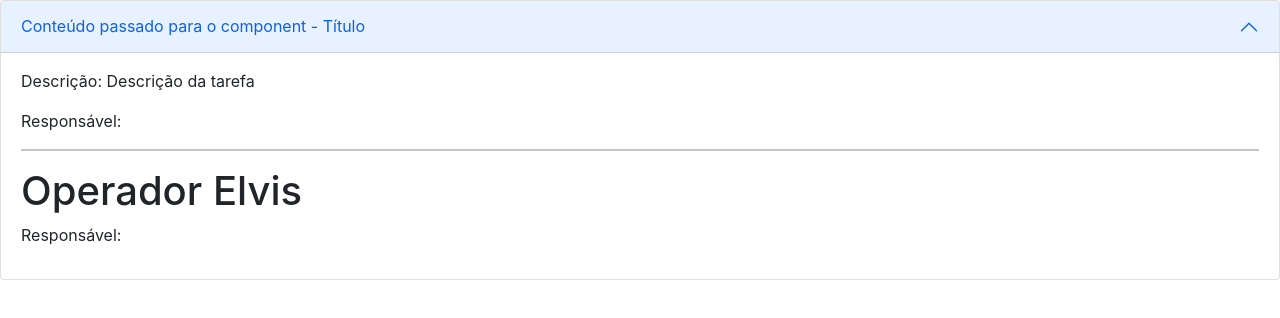
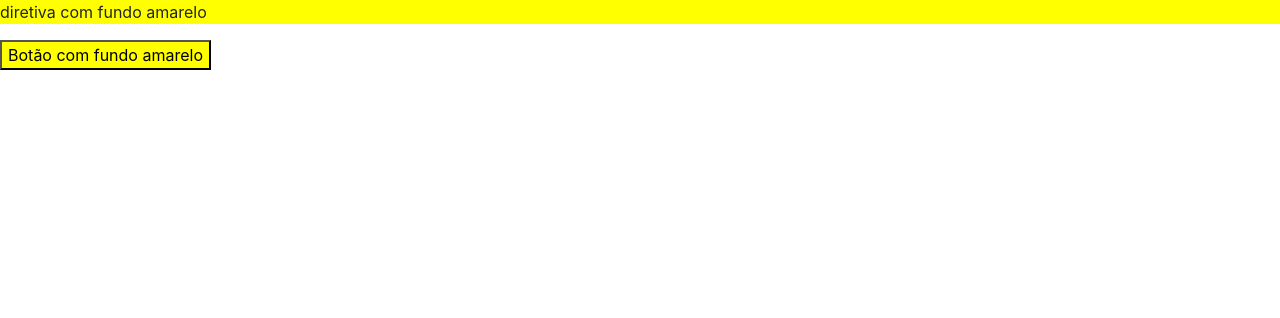
Before and after one commit to FerndsLuis/angular_loiane, an Angular app in the folder diretiva/diretivas/: page / in a window 1280 px wide. Shown: the top 318 px of the page. Built offline with nearby package versions, Linux system fonts and the light colour scheme.

Commit message:
diretivas customizadas

```diff
--- a/diretiva/diretivas/src/app/app.component.html
+++ b/diretiva/diretivas/src/app/app.component.html
@@ -4,9 +4,10 @@
 <app-diretiva-ngclass [hidden]="true"></app-diretiva-ngclass>
 <app-diretiva-ngstyle [hidden]="true"></app-diretiva-ngstyle>
 <app-operador-elvis [hidden]="true"></app-operador-elvis>
-<app-exemplo-ng-content>
+<app-exemplo-ng-content [hidden]="true">
   <div class="titulo">Conteúdo passado para o component - Título</div>
   <div class="corpo">
     <app-operador-elvis></app-operador-elvis>
   </div>
 </app-exemplo-ng-content>
+<app-diretivas-customizadas></app-diretivas-customizadas>
--- a/diretiva/diretivas/src/app/app.module.ts
+++ b/diretiva/diretivas/src/app/app.module.ts
@@ -11,6 +11,8 @@ import { DiretivaNgstyleComponent } from './diretiva-ngstyle/diretiva-ngstyle.co
 import { FormsModule } from '@angular/forms';
 import { OperadorElvisComponent } from './operador-elvis/operador-elvis.component';
 import { ExemploNgContentComponent } from './exemplo-ng-content/exemplo-ng-content.component';
+import { FundoAmareloDirective } from './shared/fundo-amarelo.directive';
+import { DiretivasCustomizadasComponent } from './diretivas-customizadas/diretivas-customizadas.component';
 
 @NgModule({
   declarations: [
@@ -22,6 +24,8 @@ import { ExemploNgContentComponent } from './exemplo-ng-content/exemplo-ng-conte
     DiretivaNgstyleComponent,
     OperadorElvisComponent,
     ExemploNgContentComponent,
+    FundoAmareloDirective,
+    DiretivasCustomizadasComponent,
   ],
   imports: [BrowserModule, NgbModule, FormsModule],
   providers: [],
--- /dev/null
+++ b/diretiva/diretivas/src/app/diretivas-customizadas/diretivas-customizadas.component.html
@@ -0,0 +1,3 @@
+<p fundoAmarelo>diretiva com fundo amarelo</p>
+
+<button fundoAmarelo>Botão com fundo amarelo</button>
--- /dev/null
+++ b/diretiva/diretivas/src/app/diretivas-customizadas/diretivas-customizadas.component.ts
@@ -0,0 +1,15 @@
+import { Component, OnInit } from '@angular/core';
+
+@Component({
+  selector: 'app-diretivas-customizadas',
+  templateUrl: './diretivas-customizadas.component.html',
+  styleUrls: ['./diretivas-customizadas.component.css']
+})
+export class DiretivasCustomizadasComponent implements OnInit {
+
+  constructor() { }
+
+  ngOnInit(): void {
+  }
+
+}
--- /dev/null
+++ b/diretiva/diretivas/src/app/shared/fundo-amarelo.directive.ts
@@ -0,0 +1,16 @@
+import { Directive, ElementRef, Renderer2 } from '@angular/core';
+
+@Directive({
+  selector: '[fundoAmarelo]',
+})
+export class FundoAmareloDirective {
+  constructor(private _elementRef: ElementRef, private _renderer: Renderer2) {
+    console.log(this._elementRef);
+    //_elementRef.nativeElement.style.backgroundColor = 'yellow'; não é a melhor prática, risco de hacker
+    this._renderer.setStyle(
+      this._elementRef.nativeElement,
+      'background-color',
+      'yellow'
+    );
+  }
+}
```
Also changed, not shown: diretiva/diretivas/src/app/diretivas-customizadas/diretivas-customizadas.component.css (added), 2 other files (tests, documents, lock files or other folders).
